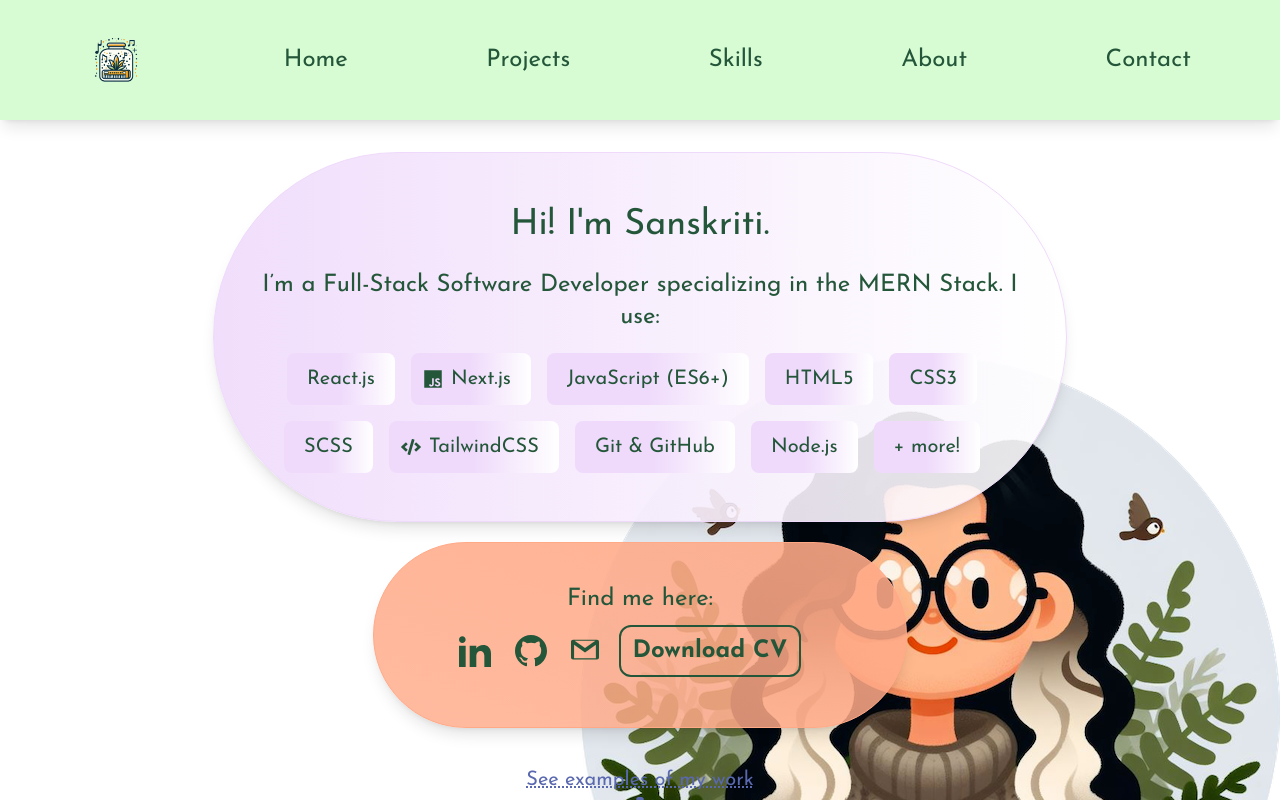
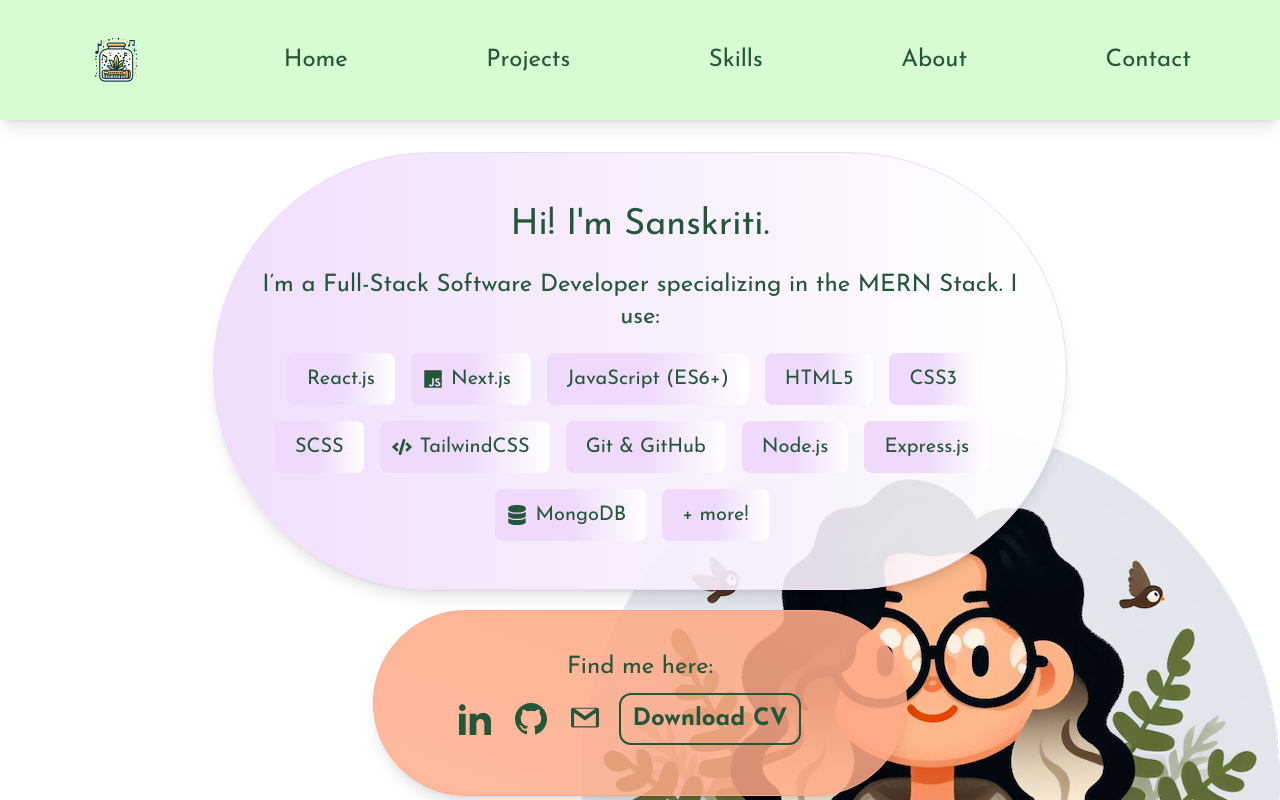
Before and after one commit to Sanskriti6nirmal/Sanskriti-Nirmal-portfolio, a Next.js app: page / in a window 1280 px wide. Shown: the top 800 px of the page. Built offline with nearby package versions, Linux system fonts and the light colour scheme.

Commit message:
updated skills section

```diff
--- a/app/page.js
+++ b/app/page.js
@@ -64,6 +64,8 @@ export default function Home() {
     "TailwindCSS",
     "Git & GitHub",
     "Node.js ",
+    "Express.js",
+    "MongoDB",
     "+ more!",
   ];
 
```
